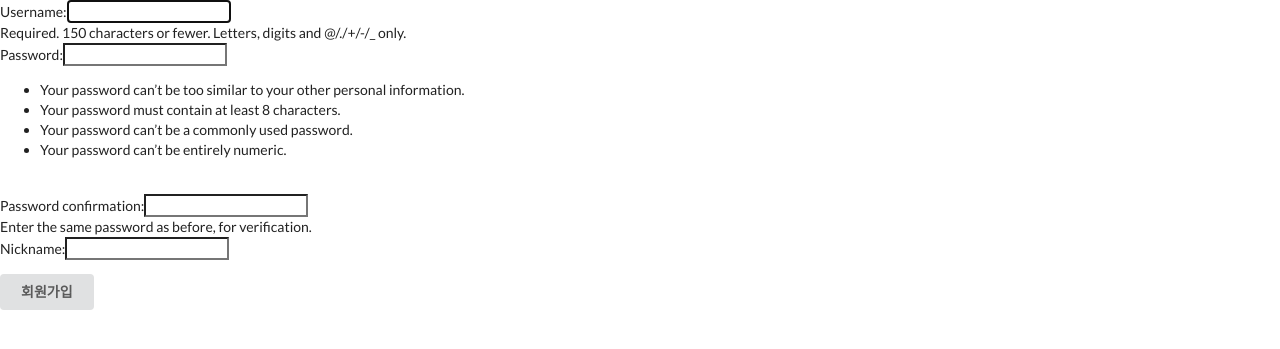
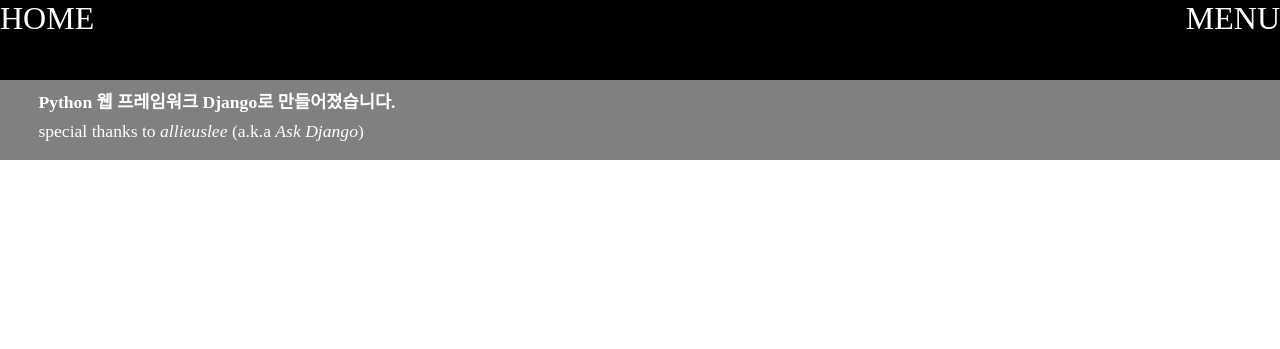
Before and after one commit to chang12/winning, a Django app: template accounts/templates/accounts/signup.html in a window 1280 px wide. Shown: the top 349 px of the page. Run offline with Django 3.2, Linux system fonts and the light colour scheme; the template is opened without the code that fills it: values that come from a table or form of the project are taken from there, others are empty; parts of the project's set-up code (start-up, migrations or seed data) failed here and were passed over.

Commit message:
Add: 헤더/풋터 추가하고 메뉴버튼 기본구현 완료

```diff
--- a/accounts/forms.py
+++ b/accounts/forms.py
@@ -5,17 +5,18 @@ from .models import Profile
 
 
 class MyUserCreationForm(UserCreationForm):
-    nickname = forms.CharField(min_length=1, max_length=20)
+
+    # self.fields['username'].help_text=None
 
     def save(self, commit=True):
-        # 다중 상속시에 상위 클래스들의 메소드 중복 호출을 피하기 위해 super 가 사용됨.
+        # 다중 상속시에 상위 클래스들의 메소드 중복 호출을 피하기 위해 super가 사용됨.
         # 인자로 class 이름과 self를 왜 받는지에 대해서는 모름.
         user = super(MyUserCreationForm, self).save(commit=False)
         if commit:
             user.is_active = True
             user.save()
 
-        profile = Profile(user=user, nickname=self.cleaned_data['nickname'])
+        profile = Profile(user=user)
         profile.save()
         user.profile = profile
         user.save()
@@ -23,5 +24,11 @@ class MyUserCreationForm(UserCreationForm):
 
     def __init__(self, *args, **kwargs):
         super(MyUserCreationForm, self).__init__(*args, **kwargs)
-
-        # UserCreationForm의 각 field 들의 help text를 없애는 코드부분이 있지만 (아마 근우가 쓴 듯), 우선은 생략함.
+        # 각 input 태그의 help_text, label을 제거함.
+        for field in self.fields:
+            self.fields[field].help_text=None
+            self.fields[field].label=''
+        # 각 input 태그에 placeholder를 추가함.
+        self.fields['username'].widget.attrs['placeholder'] = "이름"
+        self.fields['password1'].widget.attrs['placeholder'] = "비밀번호"
+        self.fields['password2'].widget.attrs['placeholder'] = "비밀번호 확인"
--- a/accounts/models.py
+++ b/accounts/models.py
@@ -4,4 +4,4 @@ from django.db import models
 # Create your models here.
 class Profile(models.Model):
     user = models.OneToOneField(User, on_delete=models.CASCADE)
-    nickname = models.CharField(max_length=20)
+    # nickname = models.CharField(max_length=20)
--- a/accounts/templates/accounts/signup.html
+++ b/accounts/templates/accounts/signup.html
@@ -1,17 +1,97 @@
 {% load staticfiles %}
 
 <html>
-<head>
-    <meta name="viewport" content="width=device-width, initial-scale=1.0">
-    <!-- Semantic UI Core CSS -->
-    <link href="{% static "semantic.min.css" %}" rel="stylesheet">
-</head>
-<body>
-    <form action="" method="POST">
-        {% csrf_token %}
-        {{ form|linebreaks }}
-        <button class="ui button">회원가입</button>
-        {# <input type="submit" value="제출"> #}
-    </form>
-</body>
+    <head>
+        <style>
+            body {
+                margin: 0;
+            }
+            .header {
+                width: 100vw;
+                height: 10vh;
+                background-color: black;
+            }
+            .header > .home {
+                height: 6vh;
+                width: auto;
+                margin-left: 5vw;
+                margin-top: 2vh;
+                margin-bottom: 2vh;
+                float: left;
+            }
+            .header > .menu {
+                height: 6vh;
+                width: auto;
+                margin-right: 5vw;
+                margin-top: 2vh;
+                margin-bottom: 2vh;
+                float: right;
+            }
+            .header > .home-text, .menu-text {
+                font-size: 4vh;
+                margin: 0;
+                color: white;
+            }
+            .header > .home-text {
+                float: left;
+            }
+            .header > .menu-text {
+                float: right;
+            }
+            .dropdown-content {
+                display: none;
+            }
+            .dropdown-content > p {
+                width: 100vw;
+                height: 5vh;
+                margin: 0;
+                font-size: 3vh;
+                border-style: solid;
+                border-color: gray;
+                /*display: block;*/
+                /*background-color: black;*/
+            }
+            .show {
+                display: block;
+            }
+            .footer {
+                width: 100vw;
+                height: 10vh;
+                background-color: gray;
+                color: white;
+                font-size: 1.5vh;
+                overflow: auto;
+            }
+            .footer > p {
+                margin-top: 1vh;
+                margin-bottom: 0;
+                margin-left: 3vw;
+                color: white;
+                font-size: 2.2vh;
+            }
+        </style>
+    </head>
+    <body>
+        <div class="header">
+            {# <img class="home" src="{% static "home.png" %}"/> #}
+            {# <img class="menu" src="{% static "home.png" %}"/> #}
+            <p class="home-text"><a style="text-decoration: none; color: white;" href="{% url "record:index" %}">HOME</a></p>
+            <p class="menu-text"><a onclick="myToggle()">MENU</a></p>
+        </div>
+        <div id="myDropdown" class="dropdown-content">
+            <p><a>Link 1</a></p>
+            <p><a>Link 2</a></p>
+            <p><a>Link 3</a></p>
+        </div>
+        <div class="main"></div>
+        <div class="footer">
+            <p style="font-weight: bold;">Python 웹 프레임워크 Django로 만들어졌습니다.</p>
+            <p>special thanks to <em>allieuslee</em> (a.k.a <em>Ask Django</em>)</p>
+        </div>
+        <script>
+        function myToggle() {
+            document.getElementById("myDropdown").classList.toggle("show");
+        }
+        </script>
+    </body>
 </html>
--- /dev/null
+++ b/prac.py
@@ -0,0 +1,5 @@
+class A():
+    name = {'1': 1,'2': 2}
+
+class B(A):
+    name = {'1': 100, '2': 200}
```
Also changed, not shown: accounts/templates/accounts/signup2.html (added, +41 -0 lines), record/templates/record/index.html (+8 -0 lines), accounts/migrations/0002_remove_profile_nickname.py (added), record/static/home.png, record/static/home3.png (added).
